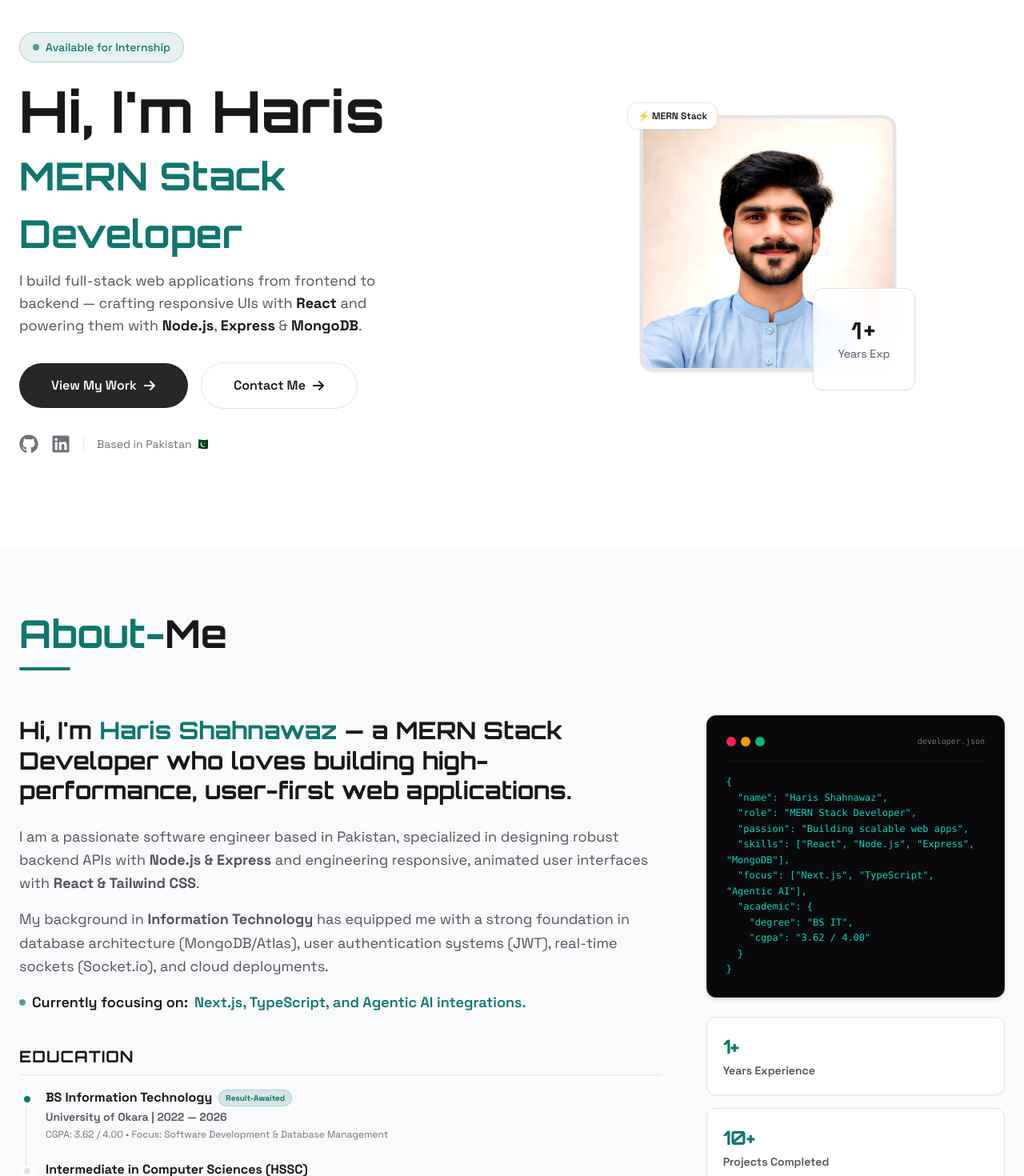
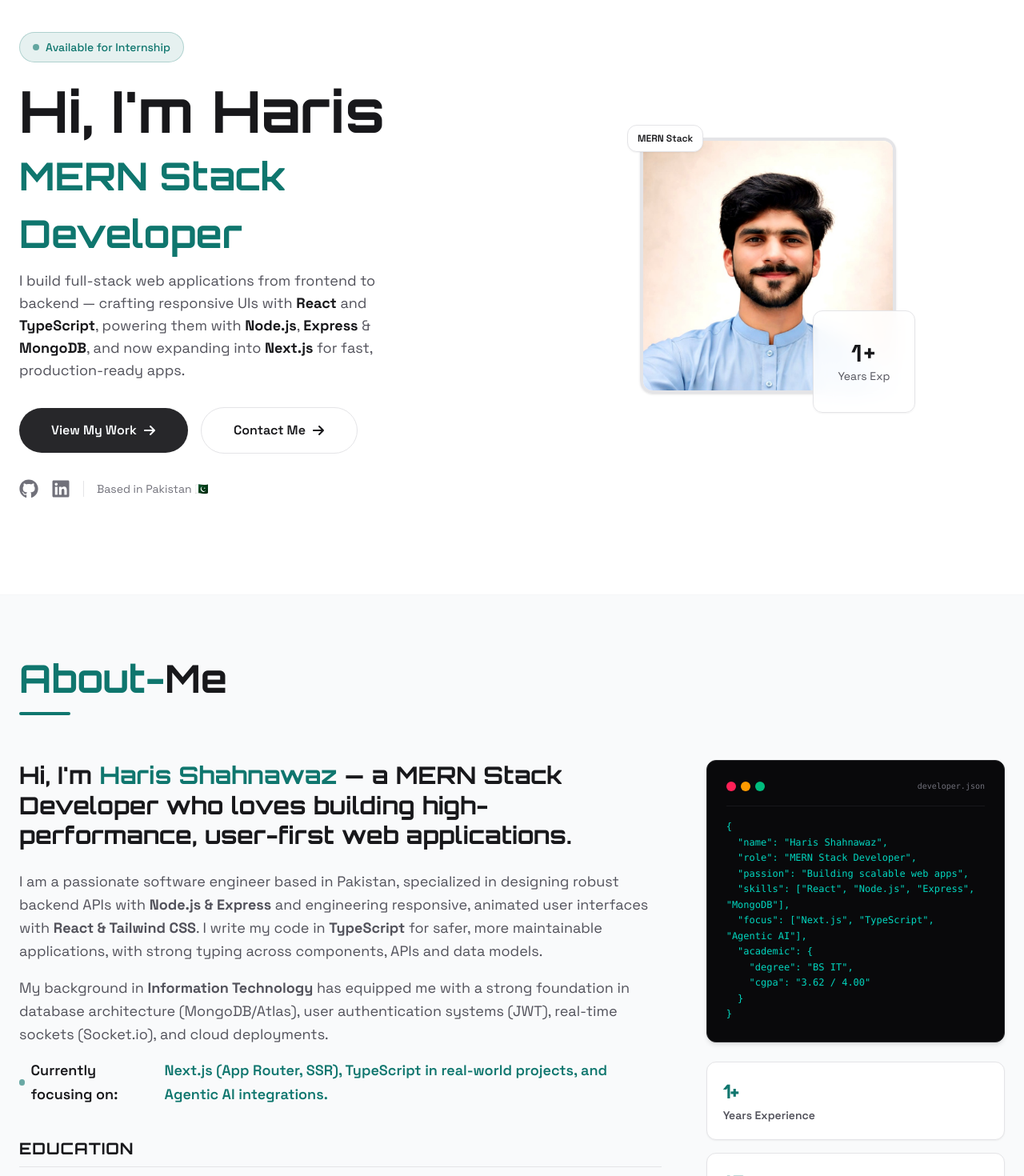
Before and after one commit to HarisShahnawaz/My-Portfolio-Website, a React (Vite) app: page / in a window 1280 px wide. Shown: the part 120-1590 px from the top of the page at 80% size. Built offline with nearby package versions, Linux system fonts and the light colour scheme.

Commit message:
update profile

```diff
--- a/src/components/About.jsx
+++ b/src/components/About.jsx
@@ -46,14 +46,14 @@ const About = () => {
               className='space-y-4 text-theme-text-sec text-base sm:text-lg leading-relaxed'
             >
               <p>
-                I am a passionate software engineer based in Pakistan, specialized in designing robust backend APIs with <strong>Node.js & Express</strong> and engineering responsive, animated user interfaces with <strong>React & Tailwind CSS</strong>.
+                I am a passionate software engineer based in Pakistan, specialized in designing robust backend APIs with <strong>Node.js & Express</strong> and engineering responsive, animated user interfaces with <strong>React & Tailwind CSS</strong>. I write my code in <strong>TypeScript</strong> for safer, more maintainable applications, with strong typing across components, APIs and data models.
               </p>
               <p>
                 My background in <strong>Information Technology</strong> has equipped me with a strong foundation in database architecture (MongoDB/Atlas), user authentication systems (JWT), real-time sockets (Socket.io), and cloud deployments.
               </p>
               <p className='text-theme-text font-semibold flex items-center gap-2'>
                 <span className='w-2 h-2 rounded-full bg-theme-accent animate-pulse'></span>
-                Currently focusing on: <span className='text-theme-accent'>Next.js, TypeScript, and Agentic AI integrations.</span>
+                Currently focusing on: <span className='text-theme-accent'>Next.js (App Router, SSR), TypeScript in real-world projects, and Agentic AI integrations.</span>
               </p>
             </motion.div>
 
@@ -82,7 +82,7 @@ const About = () => {
                     University of Okara | 2022 — 2026
                   </div>
                   <div className='text-xs text-theme-text-muted mt-1'>
-                    CGPA: 3.62 / 4.00 • Focus: Software Development & Database Management
+                    CGPA: 3.57 / 4.00 • Focus: Software Development & Database Management
                   </div>
                 </div>
 
@@ -122,13 +122,13 @@ const About = () => {
                 <a href='/resume.pdf' target='_blank' rel='noreferrer' className='flex-1 sm:flex-initial'>
                   <button className='px-6 py-3.5 border border-theme-border text-theme-text rounded-full cursor-pointer hover:bg-theme-bg-sec hover:scale-[1.03] transition-all duration-200 font-semibold shadow-xs flex items-center justify-center gap-2 min-h-[44px] w-full'>
                     View Resume
-                    <FaArrowRight className='text-sm'/>
+                    <FaArrowRight className='text-sm' />
                   </button>
                 </a>
                 <a href='/resume.pdf' download='HarisShahnawaz-Resume.pdf' className='flex-1 sm:flex-initial'>
                   <button className='px-6 py-3.5 bg-theme-btn text-theme-btn-text rounded-full cursor-pointer hover:bg-theme-btn-hover hover:scale-[1.03] transition-all duration-200 font-semibold shadow-xs flex items-center justify-center gap-2 min-h-[44px] w-full'>
                     Download Resume
-                    <FaDownload className='text-sm'/>
+                    <FaDownload className='text-sm' />
                   </button>
                 </a>
               </div>
@@ -189,7 +189,7 @@ const About = () => {
               </div>
               <pre className='text-teal-400 whitespace-pre-wrap select-none break-words'>
                 <code>
-{`{
+                  {`{
   "name": "Haris Shahnawaz",
   "role": "MERN Stack Developer",
   "passion": "Building scalable web apps",
--- a/src/components/Hero.jsx
+++ b/src/components/Hero.jsx
@@ -34,9 +34,13 @@ const Hero = () => {
 
             <p className='text-lg text-theme-text-sec mb-8 max-w-lg mx-auto lg:mx-0 leading-7'>
               I build full-stack web applications from frontend to backend —
-              crafting responsive UIs with <strong className='text-theme-text'>React</strong> and powering
-              them with <strong className='text-theme-text'>Node.js</strong>, <strong className='text-theme-text'>Express</strong> &{' '}
-              <strong className='text-theme-text'>MongoDB</strong>.
+              crafting responsive UIs with <strong className='text-theme-text'>React</strong> and{' '}
+              <strong className='text-theme-text'>TypeScript</strong>, powering
+              them with <strong className='text-theme-text'>Node.js</strong>,{' '}
+              <strong className='text-theme-text'>Express</strong> &{' '}
+              <strong className='text-theme-text'>MongoDB</strong>, and now expanding
+              into <strong className='text-theme-text'>Next.js</strong> for fast,
+              production-ready apps.
             </p>
 
             {/* Buttons */}
@@ -65,7 +69,7 @@ const Hero = () => {
                 <FaGithub className='text-2xl' />
               </a>
 
-               <a href='https://www.linkedin.com/in/haris-shahnawaz-670aa8291/'
+              <a href='https://www.linkedin.com/in/haris-shahnawaz-670aa8291/'
                 target='_blank'
                 rel='noreferrer'
                 className='text-theme-text-muted hover:text-theme-accent transition duration-300'
@@ -99,7 +103,7 @@ const Hero = () => {
 
               {/* Stack badge */}
               <div className='absolute -top-4 -left-4 px-3 py-2 bg-theme-card border border-theme-border rounded-xl shadow-xs'>
-                <div className='text-xs font-semibold text-theme-text'>⚡ MERN Stack</div>
+                <div className='text-xs font-semibold text-theme-text'> MERN Stack</div>
               </div>
 
             </div>
--- a/src/components/Work.jsx
+++ b/src/components/Work.jsx
@@ -88,7 +88,7 @@ const Work = () => {
                       rel='noreferrer'
                       className='flex items-center gap-2 mt-5 text-sm font-bold text-theme-accent hover:text-theme-accent-hover transition duration-300'
                     >
-                          View Project <FaArrowRight className='text-xs'/>
+                      View Project <FaArrowRight className='text-xs' />
                     </a>
                   </div>
                 </motion.div>
@@ -116,4 +116,3 @@ const Work = () => {
 }
 
 export default Work
-//this is new comment
```
Lines whose indentation alone changed are shown as unchanged.
